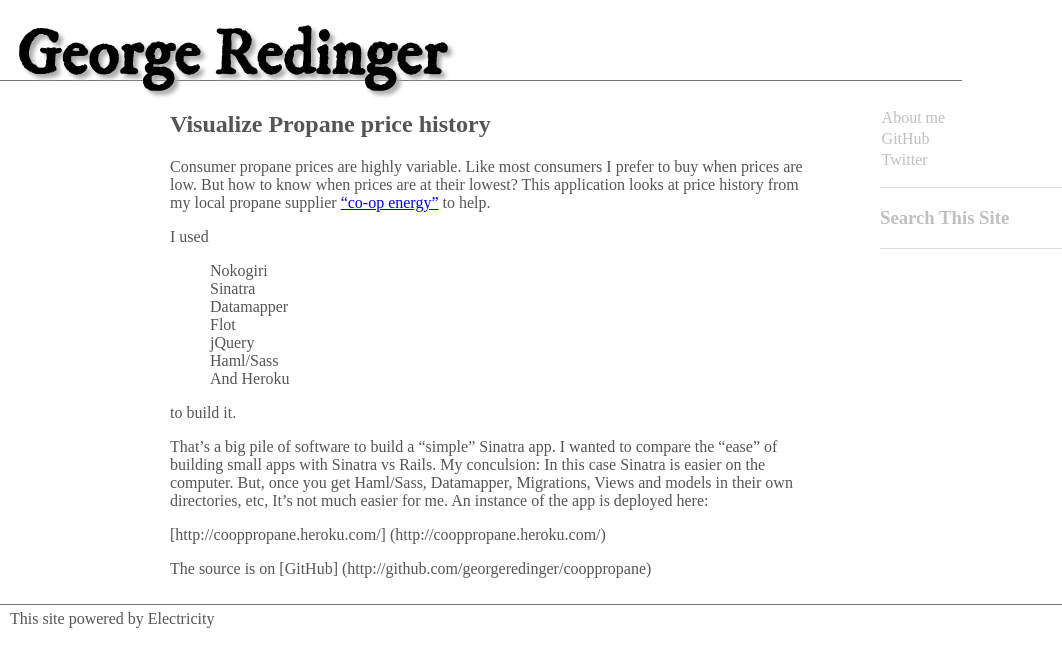
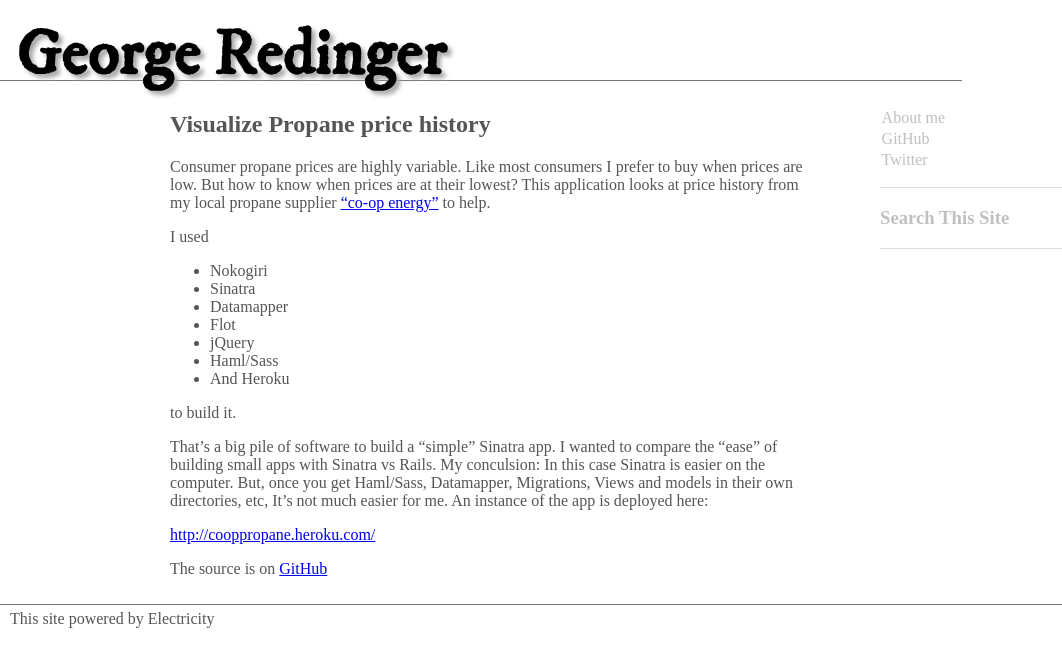
Before and after one commit to georgeredinger/georgeredinger.github.com, a Jekyll site: the page built from _posts/2010-08-17-CoopPropane.markdown, in a window 1280 px wide. Shown: the top 667 px of the page, without its empty margins (0-1062 px from the left). Built offline with Jekyll 4.4.1, drawn with Linux system fonts in a browser that asks for light colours; Markdown is read by kramdown in place of the engine named in the settings; comment, search, counter and statistics services are not loaded.

Commit message:
css ul, style

```diff
--- a/_posts/2010-08-17-CoopPropane.markdown
+++ b/_posts/2010-08-17-CoopPropane.markdown
@@ -11,13 +11,14 @@ But how to know when prices are at their lowest?   This application looks at pri
 propane supplier ["co-op energy"](http://www.co-openergy.org/prices.html)  to help.
 
 I used
-* Nokogiri
-* Sinatra
-* Datamapper
-* Flot
-* jQuery
-* Haml/Sass
-* And Heroku
+
+- Nokogiri
+- Sinatra
+- Datamapper
+- Flot
+- jQuery
+- Haml/Sass
+- And Heroku
 
 to build it.
 
@@ -27,6 +28,6 @@ My conculsion: In this case Sinatra is easier on the computer. But, once you get
 Views and models in their own directories, etc, It's not much easier for me.
 An instance of the  app is deployed here:
 
-[http://cooppropane.heroku.com/] (http://cooppropane.heroku.com/)
+[http://cooppropane.heroku.com/](http://cooppropane.heroku.com/)
 
-The source is on [GitHub] (http://github.com/georgeredinger/cooppropane)
+The source is on [GitHub](http://github.com/georgeredinger/cooppropane)
--- a/_posts/2010-08-17-Logprices.markdown
+++ b/_posts/2010-08-17-Logprices.markdown
@@ -6,7 +6,7 @@ excerpt: Finally, a way to make money with Rails 3. Timber owners have a saying
 ## Log Prices ##
 It's early days for Rails 3. But not too early to build and deploy an application with out too much fuss.
 At least after you learn the tricks.
-I wrote this application to compare with the similar Sinatra app ["Co-op Propane"] (/2010/08/17/CoopPropane/)
+I wrote this application to compare with the similar Sinatra app ["Co-op Propane"](/2010/08/17/CoopPropane/)
 
 
-[http://logprices.heroku.com/] (http://logprices.heroku.com/)
+[http://logprices.heroku.com/](http://logprices.heroku.com/)
--- a/stylesheets/styles.css
+++ b/stylesheets/styles.css
@@ -12,8 +12,8 @@
 #search { width:250px; }
 #sidebar .gsc-control { width: 236px; }
 //.gsc-control { width:230px }
-ul { list-style-type:none}
-ul li a { text-decoration: none;}
+//ul { list-style-type:none}
+//ul li a { text-decoration: none;}
 a:visited {color:Red;}
 hr {
   background: #DDD;
@@ -30,14 +30,14 @@ hr {
   width:640px;
   padding:10px;
 }
-#posts ul {
-text-decoration: none;
-  list-style-type: none;
-  font-size: 2em;
-}
-#posts ul li{ color:Silver; }
-#posts ul { list-style-type: none; }
-#posts ul li a { text-decoration: none; list-style-type: none; }
+//#posts ul {
+//text-decoration: none;
+//  list-style-type: none;
+//  font-size: 2em;
+//}
+//#posts ul li{ color:Silver; }
+//#posts ul { list-style-type: none; }
+//#posts ul li a { text-decoration: none; list-style-type: none; }
 a:hover {color:#cc0000;}
 //p{ margin: 0 0 10px 0; }
 #content{ float:left; width: 34em; }
```
Also changed, not shown: 5 other files.
